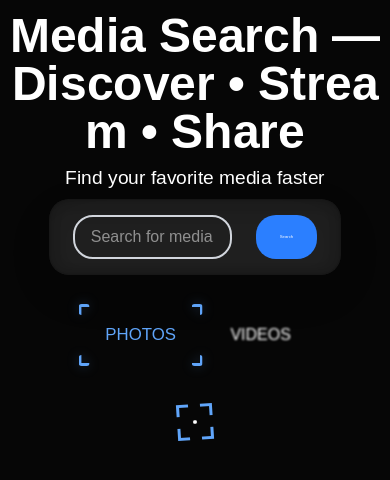
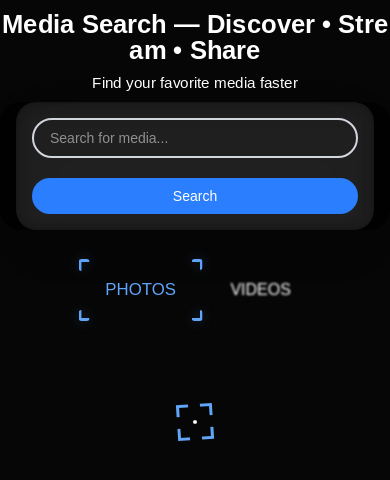
Before and after one commit to Kishan-Ramani26/Media-App, a React (Vite) app: page / in a window 390 px wide. Shown: the top 480 px of the page. Built offline with nearby package versions, Linux system fonts and the light colour scheme.

Commit message:
Refactor styles in App, ResulteCard, and SearchBar components for improved responsiveness and accessibility

```diff
--- a/src/App.jsx
+++ b/src/App.jsx
@@ -15,7 +15,7 @@ const App = () => {
           duration={1.2}
           speed={0.6}
           scrambleChars="˶ᵔ ᵕ ᵔ˶"
-          style={{ fontSize: "3rem", fontWeight: 800, margin: "0.75rem auto" }}
+          style={{ fontSize: 'clamp(1.6rem, 6vw, 3rem)', fontWeight: 800, margin: "0.75rem auto" }}
         >
           Media Search — Discover • Stream • Share
         </ScrambledText>
@@ -26,11 +26,7 @@ const App = () => {
           duration={1.2}
           speed={0.6}
           scrambleChars="⋆｡‧˚ʚ♡ɞ˚‧｡⋆"
-          style={{
-            fontSize: "1.2rem",
-            fontWeight: 200,
-            margin: "0.75rem auto",
-          }}
+          style={{ fontSize: 'clamp(0.95rem, 3.5vw, 1.2rem)', fontWeight: 200, margin: "0.75rem auto" }}
         >
           Find your favorite media faster
         </ScrambledText>
--- a/src/components/ResulteCard.jsx
+++ b/src/components/ResulteCard.jsx
@@ -11,11 +11,11 @@ const ResulteCard = ({ item }) => {
     <div className="w-full h-auto mb-4">
       {item.Type === "photo" ? (
         <div className="relative group">
-          <a href={item.URL} target="_blank" rel="noopener noreferrer">
+            <a href={item.URL} target="_blank" rel="noopener noreferrer">
             <img
               src={item.src}
               alt={item.title}
-              className="w-full h-auto rounded-lg object-cover cursor-pointer"
+              className="w-full h-auto rounded-lg object-cover cursor-target cursor-pointer"
               loading="lazy"
               decoding="async"
             />
--- a/src/components/searchBar.jsx
+++ b/src/components/searchBar.jsx
@@ -3,23 +3,19 @@ import { useDispatch } from "react-redux";
 import { setQuery } from "../redux/features/searchSlice";
 import GlassSurface from "./GlassSurface";
 
-const searchBar = () => {
+const SearchBar = () => {
   const [text, setText] = useState("");
-
   const dispatch = useDispatch();
 
   const submitHandler = (e) => {
     e.preventDefault();
-
     const query = text.trim();
     console.log("Search query:", query);
     dispatch(setQuery(query));
-
   };
 
-
   return (
-    <div className="sticky w-[75%] rounded-[20px] mx-auto top-5 z-10 bg-black/60">
+    <div className="sticky w-full sm:w-[75%] rounded-[20px] mx-auto top-5 z-10 bg-black/60 px-4 sm:px-0">
       <GlassSurface
         width="100%"
         height="auto"
@@ -28,18 +24,23 @@ const searchBar = () => {
         saturation={1.2}
         className="w-full"
       >
-        <form className="w-full flex gap-4 px-6 py-4" onSubmit={submitHandler}>
+        <form
+          className="w-full flex flex-col sm:flex-row gap-3 sm:gap-4 px-4 sm:px-6 py-4 items-stretch"
+          onSubmit={submitHandler}
+        >
           <input
             required
             type="text"
+            name="search"
+            aria-label="Search for media"
             placeholder="Search for media..."
-            className="w-full px-4 py-2 outline-none border-2 border-gray-300 rounded-[20px] focus:border-blue-500 transition-colors duration-300"
+            className="flex-1 w-full px-4 py-2 outline-none border-2 border-gray-300 rounded-[20px] focus:border-blue-500 transition-colors duration-300 text-sm"
             value={text}
             onChange={(e) => setText(e.target.value)}
           />
           <button
             type="submit"
-            className="bg-blue-500 active:scale-95 text-white px-6 py-2 text-[1.1vw] rounded-[20px] ml-2 cursor-pointer"
+            className="mt-2 sm:mt-0 bg-blue-500 active:scale-95 text-white px-6 py-2 text-sm sm:text-[1.1vw] rounded-[20px] sm:ml-2 w-full sm:w-auto cursor-pointer"
           >
             Search
           </button>
@@ -49,4 +50,4 @@ const searchBar = () => {
   );
 };
 
-export default searchBar;
+export default SearchBar;
```
